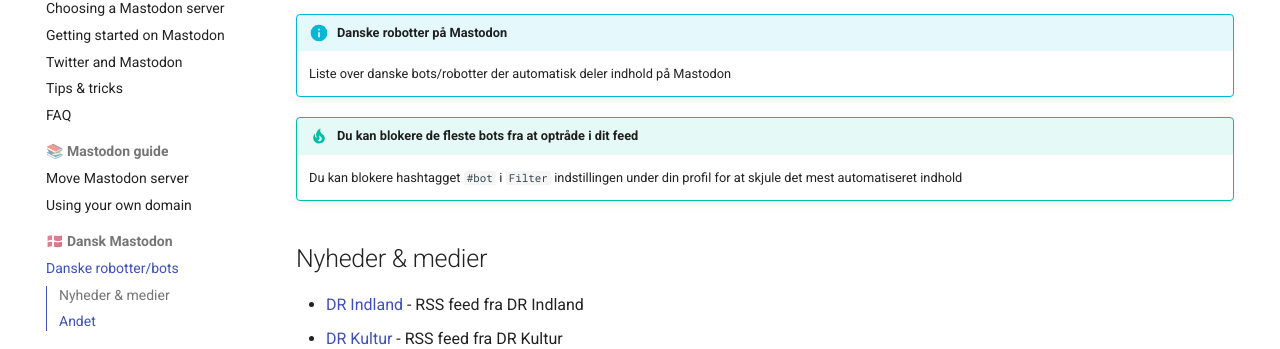
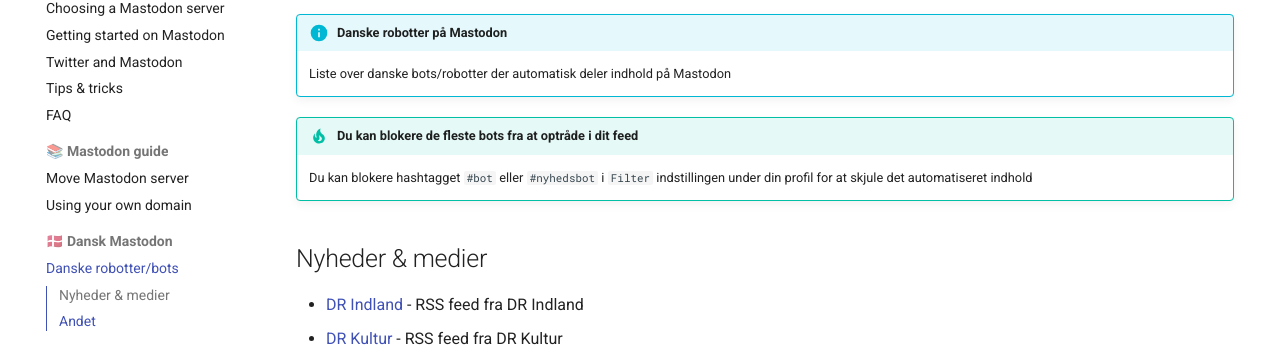
Before and after one commit to jippi/masto-guide, an MkDocs documentation site: the page built from docs/dk/bots.md, in a window 1280 px wide and 937 px high. Shown: the part 166-515 px from the top of the window. Built offline with MkDocs 1.6.1 and Material for MkDocs 9.7.7, drawn with Linux system fonts in a browser that asks for light colours; comment, search, counter and statistics services are not loaded.

Commit message:
update tags
Signed-off-by: Christian Winther <jippignu@gmail.com>

```diff
--- a/docs/dk/bots.md
+++ b/docs/dk/bots.md
@@ -6,7 +6,7 @@
 
 !!! tip "Du kan blokere de fleste bots fra at optråde i dit feed"
 
-    Du kan blokere hashtagget `#bot` i `Filter` indstillingen under din profil for at skjule det mest automatiseret indhold
+    Du kan blokere hashtagget `#bot` eller `#nyhedsbot` i `Filter` indstillingen under din profil for at skjule det automatiseret indhold
 
 ## Nyheder & medier
 
```
